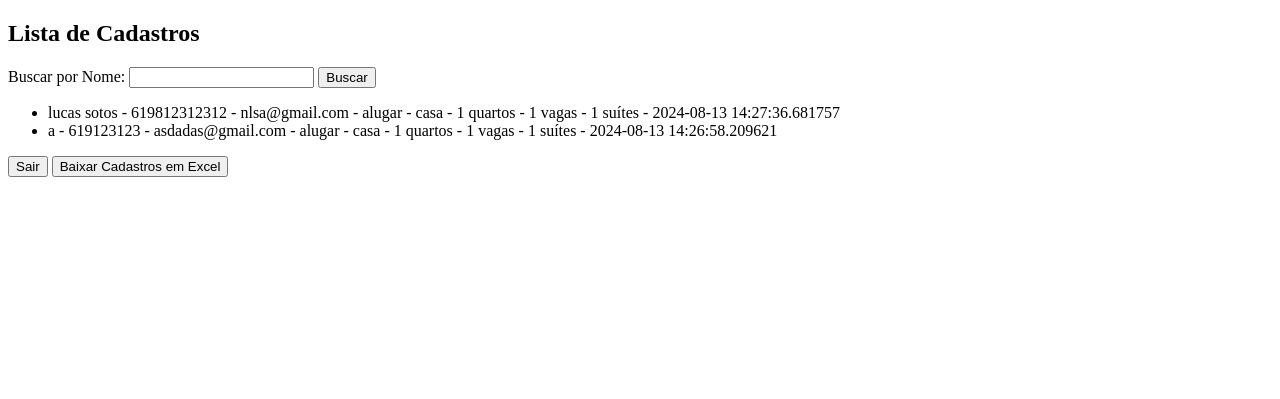
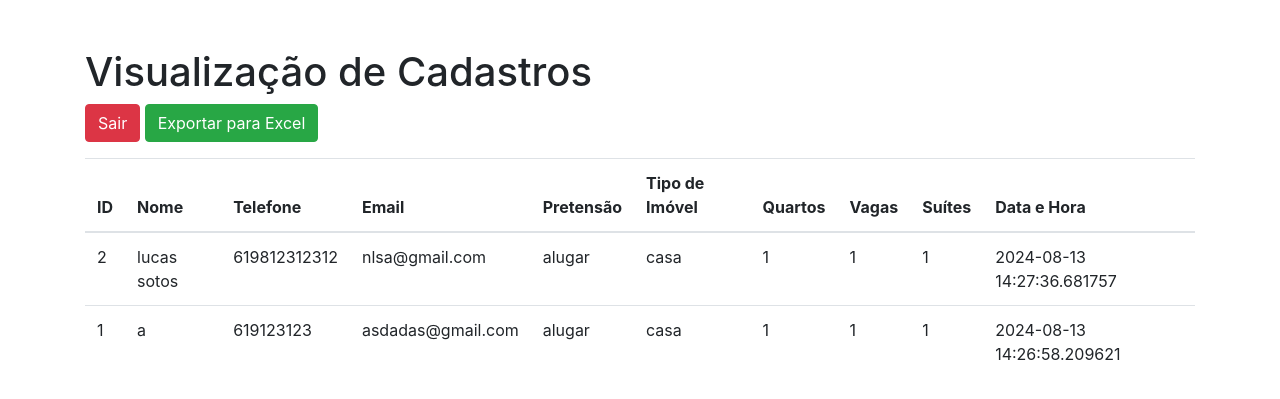
Before and after one commit to Amarqueso/cadastramento, a Flask app: page /cadastros in a window 1280 px wide. Shown: the top 399 px of the page. Run offline with Flask 3, Linux system fonts and the light colour scheme; the visitor is signed in with stand-in values (Sample User, id 1); data comes from the database, SQL or seed files in the repository; some libraries are stand-ins or nearby versions.

Commit message:
resolvendo problemas index.html

```diff
--- a/app.py
+++ b/app.py
@@ -27,26 +27,8 @@ class Cadastro(db.Model):
     suites = db.Column(db.Integer, nullable=False)
     data_hora = db.Column(db.DateTime, default=datetime.now, nullable=False)
 
-@app.route('/')
-def index():
-    return render_template('index.html')
-
-
-# Página de login
-@app.route('/login', methods=['GET', 'POST'])
-def login():
-    if request.method == 'POST':
-        username = request.form['username']
-        password = request.form['password']
-        if username == 'admin' and password == '12345678':
-            session['logged_in'] = True
-            return redirect(url_for('cadastros'))
-        else:
-            flash('Credenciais inválidas. Tente novamente.')
-    return render_template('login.html')
-
-# Página de cadastramento
-@app.route('/cadastrar', methods=['GET', 'POST'])
+# Página Inicial (Cadastro)
+@app.route('/', methods=['GET', 'POST'])
 def cadastrar():
     if request.method == 'POST':
         nome = request.form['nome']
@@ -78,7 +60,20 @@ def cadastrar():
 
     return render_template('cadastrar.html')
 
-# Página de cadastros
+# Página de Login
+@app.route('/login', methods=['GET', 'POST'])
+def login():
+    if request.method == 'POST':
+        username = request.form['username']
+        password = request.form['password']
+        if username == 'admin' and password == '12345678':
+            session['logged_in'] = True
+            return redirect(url_for('cadastros'))
+        else:
+            flash('Credenciais inválidas. Tente novamente.')
+    return render_template('login.html')
+
+# Página de Cadastros
 @app.route('/cadastros')
 def cadastros():
     if not session.get('logged_in'):
--- a/templates/cadastros.html
+++ b/templates/cadastros.html
@@ -1,26 +1,52 @@
 <!DOCTYPE html>
-<html lang="pt-BR">
+<html lang="pt-br">
 <head>
     <meta charset="UTF-8">
     <meta name="viewport" content="width=device-width, initial-scale=1.0">
-    <title>Cadastros</title>
+    <title>Cadastros - Sistema de Cadastramento</title>
+    <link rel="stylesheet" href="https://stackpath.bootstrapcdn.com/bootstrap/4.5.2/css/bootstrap.min.css">
 </head>
 <body>
-    <h2>Lista de Cadastros</h2>
+    <div class="container">
+        <h1 class="mt-5">Visualização de Cadastros</h1>
+        <a href="{{ url_for('logout') }}" class="btn btn-danger">Sair</a>
+        <a href="{{ url_for('exportar') }}" class="btn btn-success">Exportar para Excel</a>
+        <table class="table mt-3">
+            <thead>
+                <tr>
+                    <th>ID</th>
+                    <th>Nome</th>
+                    <th>Telefone</th>
+                    <th>Email</th>
+                    <th>Pretensão</th>
+                    <th>Tipo de Imóvel</th>
+                    <th>Quartos</th>
+                    <th>Vagas</th>
+                    <th>Suítes</th>
+                    <th>Data e Hora</th>
+                </tr>
+            </thead>
+            <tbody>
+                {% for cadastro in cadastros %}
+                <tr>
+                    <td>{{ cadastro.id }}</td>
+                    <td>{{ cadastro.nome }}</td>
+                    <td>{{ cadastro.telefone }}</td>
+                    <td>{{ cadastro.email }}</td>
+                    <td>{{ cadastro.pretensao }}</td>
+                    <td>{{ cadastro.tipo_imovel }}</td>
+                    <td>{{ cadastro.quartos }}</td>
+                    <td>{{ cadastro.vagas }}</td>
+                    <td>{{ cadastro.suites }}</td>
+                    <td>{{ cadastro.data_hora }}</td>
+                </tr>
+                {% endfor %}
+            </tbody>
+        </table>
+    </div>
 
-    <form action="/cadastros" method="POST">
-        <label for="nome_busca">Buscar por Nome:</label>
-        <input type="text" id="nome_busca" name="nome_busca">
-        <button type="submit">Buscar</button>
-    </form>
-
-    <ul>
-        {% for cadastro in cadastros %}
-            <li>{{ cadastro.nome }} - {{ cadastro.telefone }} - {{ cadastro.email }} - {{ cadastro.pretensao }} - {{ cadastro.tipo_imovel }} - {{ cadastro.quartos }} quartos - {{ cadastro.vagas }} vagas - {{ cadastro.suites }} suítes - {{ cadastro.data_hora }}</li>
-        {% endfor %}
-    </ul>
-
-    <a href="/logout"><button>Sair</button></a>
-    <a href="/download"><button>Baixar Cadastros em Excel</button></a>
+    <script src="https://code.jquery.com/jquery-3.5.1.slim.min.js"></script>
+    <script src="https://cdn.jsdelivr.net/npm/@popperjs/core@2.5.3/dist/umd/popper.min.js"></script>
+    <script src="https://stackpath.bootstrapcdn.com/bootstrap/4.5.2/js/bootstrap.min.js"></script>
 </body>
 </html>
```
Also changed, not shown: templates/index.html (+44 -5 lines), templates/login.html (+23 -11 lines).
